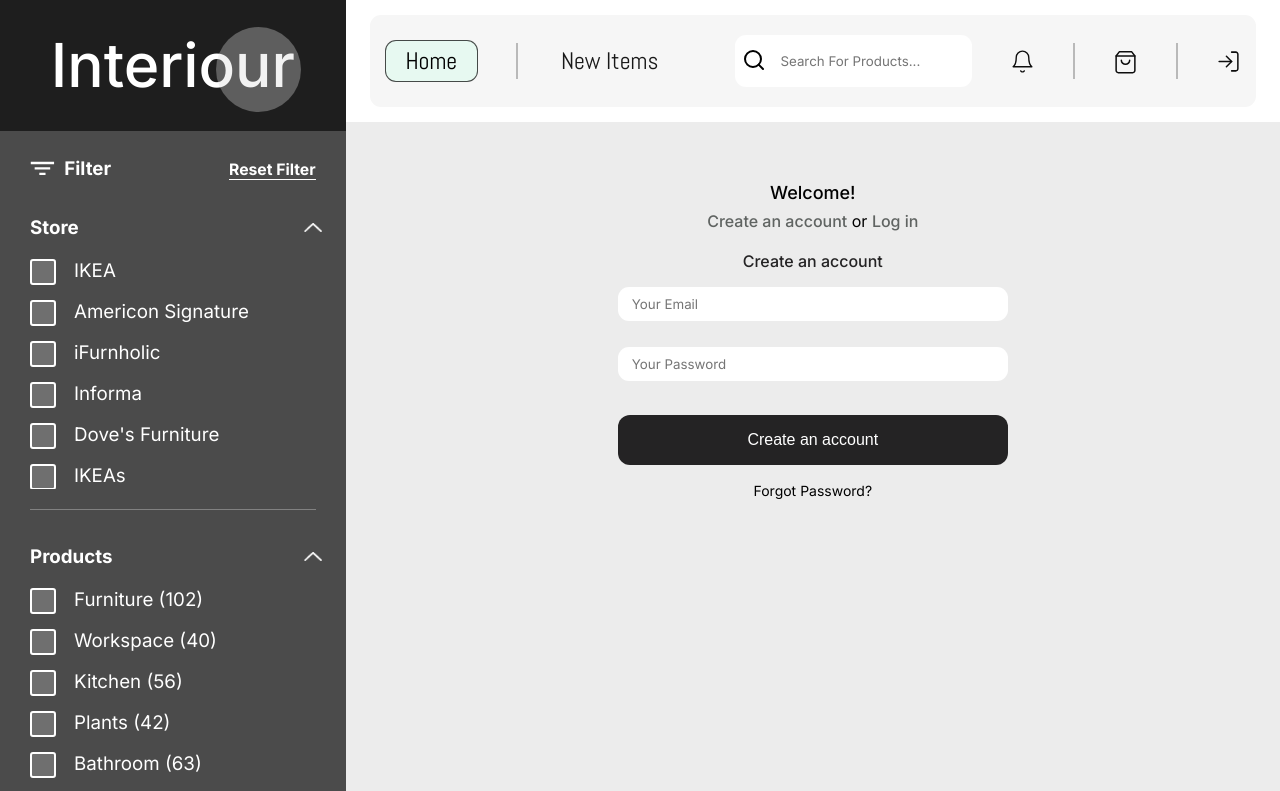
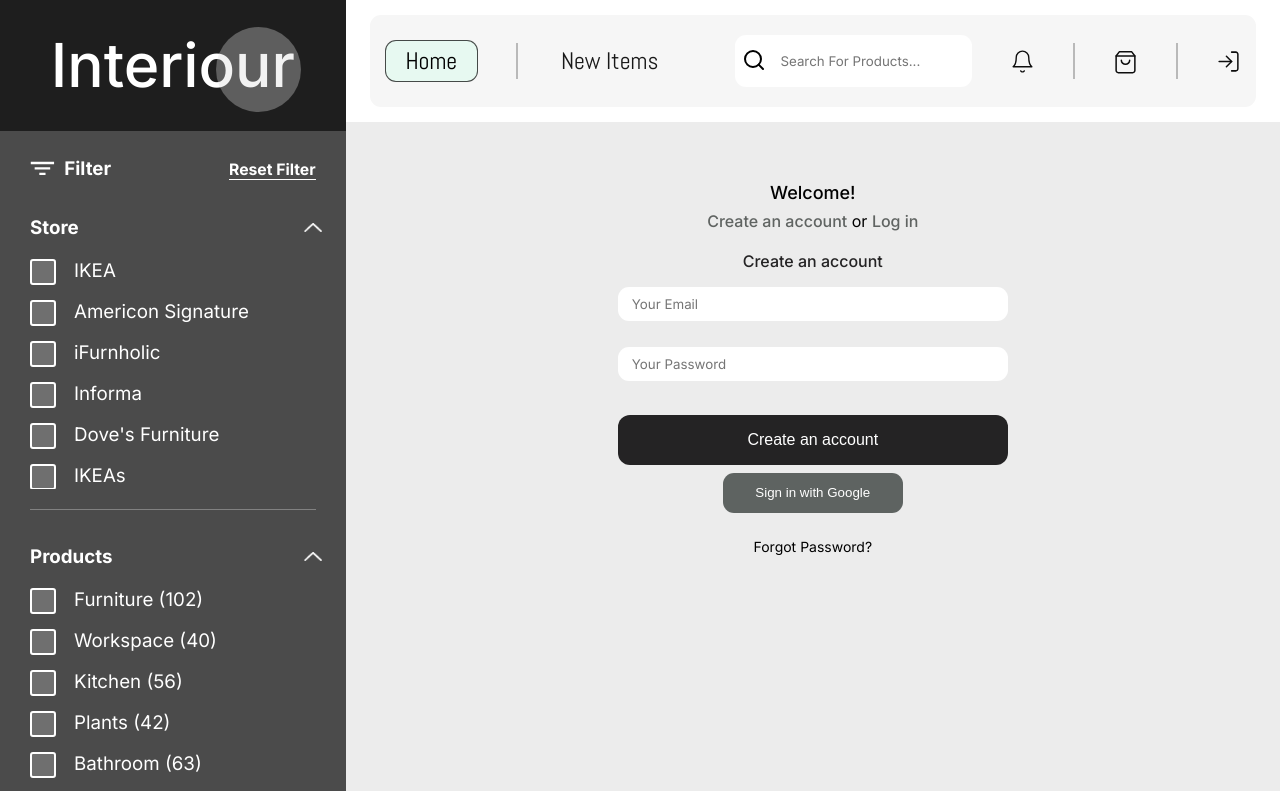
Before and after one commit to Irskaraieva/interiour, a React (Vite) app: page /interiour/sign-in in a window 1280 px wide. Shown: the top 791 px of the page. Built offline with nearby package versions, Linux system fonts and the light colour scheme; no server answers.

Commit message:
add SignIn with Google

```diff
--- a/src/firebase.js
+++ b/src/firebase.js
@@ -1,5 +1,5 @@
 import { initializeApp } from "firebase/app";
-import { getAuth } from "firebase/auth";
+import { getAuth, GoogleAuthProvider } from "firebase/auth";
 
 const firebaseConfig = {
     apiKey: import.meta.env.VITE_API_KEY,
@@ -12,3 +12,4 @@ const firebaseConfig = {
 
   const app = initializeApp(firebaseConfig);
   export const auth = getAuth(app);
+  export const googleProvider = new GoogleAuthProvider();
--- a/src/pages/SignIn/SignIn.jsx
+++ b/src/pages/SignIn/SignIn.jsx
@@ -7,11 +7,12 @@ import { useState, useEffect } from 'react';
 import {
     createUserWithEmailAndPassword,
     signInWithEmailAndPassword,
+    signInWithPopup,
     signOut,
     onAuthStateChanged,
     sendPasswordResetEmail
 } from 'firebase/auth';
-import { auth } from '../../firebase';
+import { auth, googleProvider } from '../../firebase';
 import '../SignIn/signIn.scss';
 
 const SignIn = () => {
@@ -83,7 +84,7 @@ const SignIn = () => {
 
     const handleSignIn = async ({ email, password }) => {
         try {
-            const userCredential = await signInWithEmailAndPassword(auth, email, password);
+            const userCredential = await signInWithEmailAndPassword(auth, googleProvider);
             const user = userCredential.user;
             setServerError('');
             reset();
@@ -97,6 +98,16 @@ const SignIn = () => {
                 setServerError('An unexpected error occurred. Please try again.');
                 console.error(errorCode, errorMessage);
             }
+        }
+    };
+
+    const signInWithGoogle = async () => {
+        try {
+            const userCredential = await signInWithPopup(auth, googleProvider);
+            const user = userCredential.user;
+            reset();
+        } catch (error) {
+            console.log(error);
         }
     };
 
@@ -195,8 +206,14 @@ const SignIn = () => {
                                         }
                                     </span>
                                 </button>
+
+
                             </form>
-
+                                <button
+                                className="google-btn"
+                                onClick={signInWithGoogle}>
+                                    Sign in with Google
+                                </button>
                         </div>
                         <p
                             onClick={handleResetPassword}
@@ -207,29 +224,12 @@ const SignIn = () => {
 
                 ) : (
                     <>
-                        <span className="icon is-medium mr-1 has-text-success-dark">
-                            <span className="mdi mdi-account-check mdi-24px"></span>
-                        </span>
                         <h5 className="title is-5">
                             You have successfully registered!
                         </h5>
-                        <div className="block">
-                            Go to
-                            <div className="buttons-group">
-                                <Link to={'/catFact'} className="button my-1 btn-generate">
-                                    Amazing cat's fakts
-                                    <span className="mdi mdi-arrow-right-bold-outline ml-3"></span>
-                                </Link>
-                                or
-                                <Link to={'/excuses'} className="button my-1 btn-generate">
-                                    Funny excuses
-                                    <span className="mdi mdi-arrow-right-bold-outline ml-3"></span>
-                                </Link>
-                            </div>
-                        </div>
 
-                        <Link to={'/'} className="login-link" onClick={handleSignOut}>
-                            Sign out <span className="mdi mdi-logout"></span>
+                        <Link to={'/'} className="sign-out" onClick={handleSignOut}>
+                            Sign out
                         </Link>
                     </>
                 )
--- a/src/pages/SignIn/signIn.scss
+++ b/src/pages/SignIn/signIn.scss
@@ -3,6 +3,7 @@
   max-width: 420px;
   margin: 40px auto;
   padding: 20px 15px;
+  text-align: center;
 
   .login-header {
     display: flex;
@@ -78,8 +79,31 @@
         width: 100%;
         color: white;
         margin-top: 8px;
+        transition: all .3s;
+
+        &:hover {
+            background-color: black;
+        }
     }
+
+
   }
+
+ .google-btn {
+        line-height: 32px;
+        margin: 8px auto;
+        width: 180px;
+        border-radius: 11px;
+
+        color: white;
+        background-color: var(--color);
+        padding: 4px 18px;
+        transition: all .3s;
+
+        &:hover {
+            background-color: black;
+        }
+    }
 
   .forgot-password {
     text-align: center;
```
